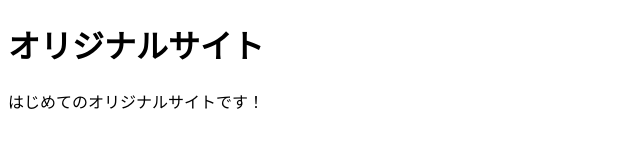
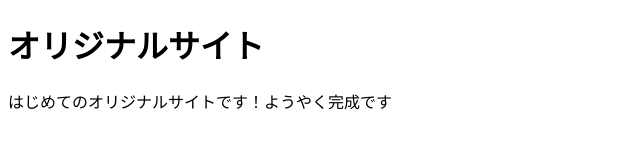
Before and after one commit to dotinstall00/mysite, a plain HTML site: page index.html in a window 1280 px wide. Shown: the whole page, without its empty margins (0-640 px from the left). Drawn offline with Linux system fonts and the light colour scheme.

Commit message:
Add files via upload

```diff
--- a/index.html
+++ b/index.html
@@ -8,6 +8,6 @@
 </head>
 <body>
   <h1>オリジナルサイト</h1>
-  <p>はじめてのオリジナルサイトです！</p>
+  <p>はじめてのオリジナルサイトです！ようやく完成です</p>
 </body>
 </html>
```
